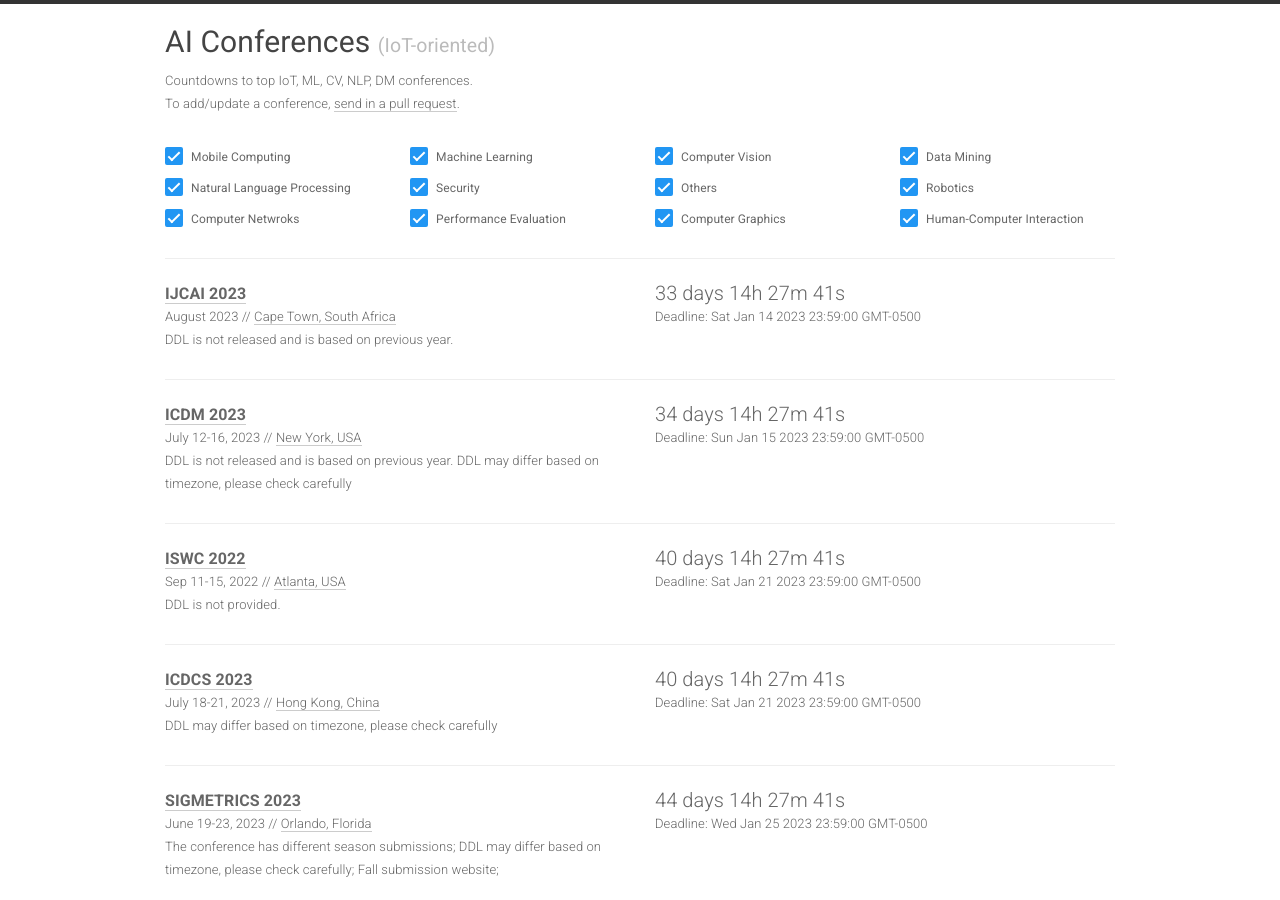
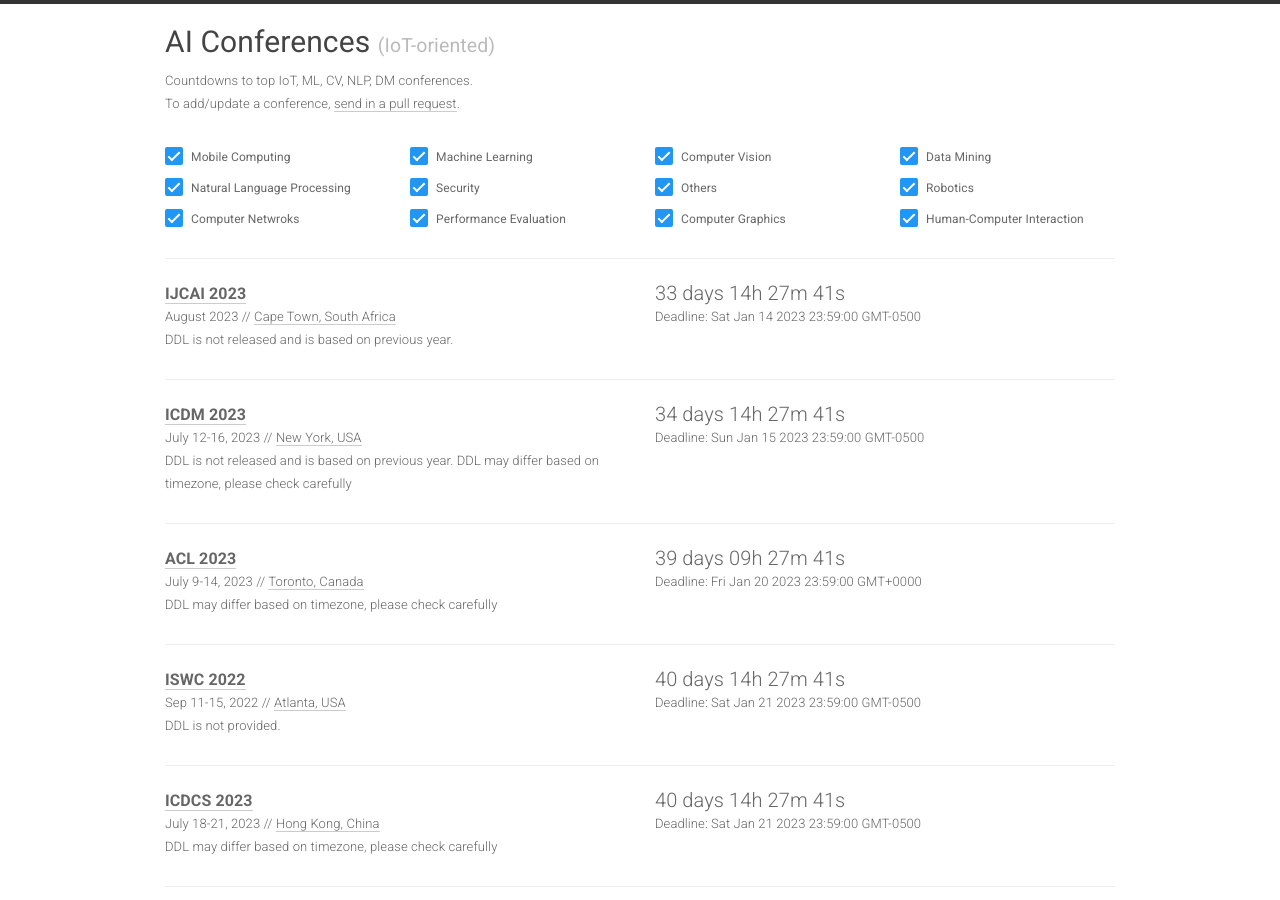
Before and after one commit to iot-psu/ai-deadlines, a Jekyll site: the page built from index.html, in a window 1280 px wide and 900 px high. Built offline with Jekyll 4.4.1, drawn with Linux system fonts in a browser that asks for light colours.

Commit message:
Update conferences.yml

```diff
--- a/_data/conferences.yml
+++ b/_data/conferences.yml
@@ -1,5 +1,18 @@
 
 ---
+
+- name: ACL
+  year: 2023
+  id: ACL2023
+  link: https://2023.aclweb.org/
+  deadline: "2023-01-20 23:59:00"
+  timezone: AOE
+  date: July 9-14, 2023
+  place:  Toronto, Canada
+  sub: NLP
+  note: DDL may differ based on timezone, please check carefully
+
+
 
 - name: PACMHCI
   year: 2022
```
